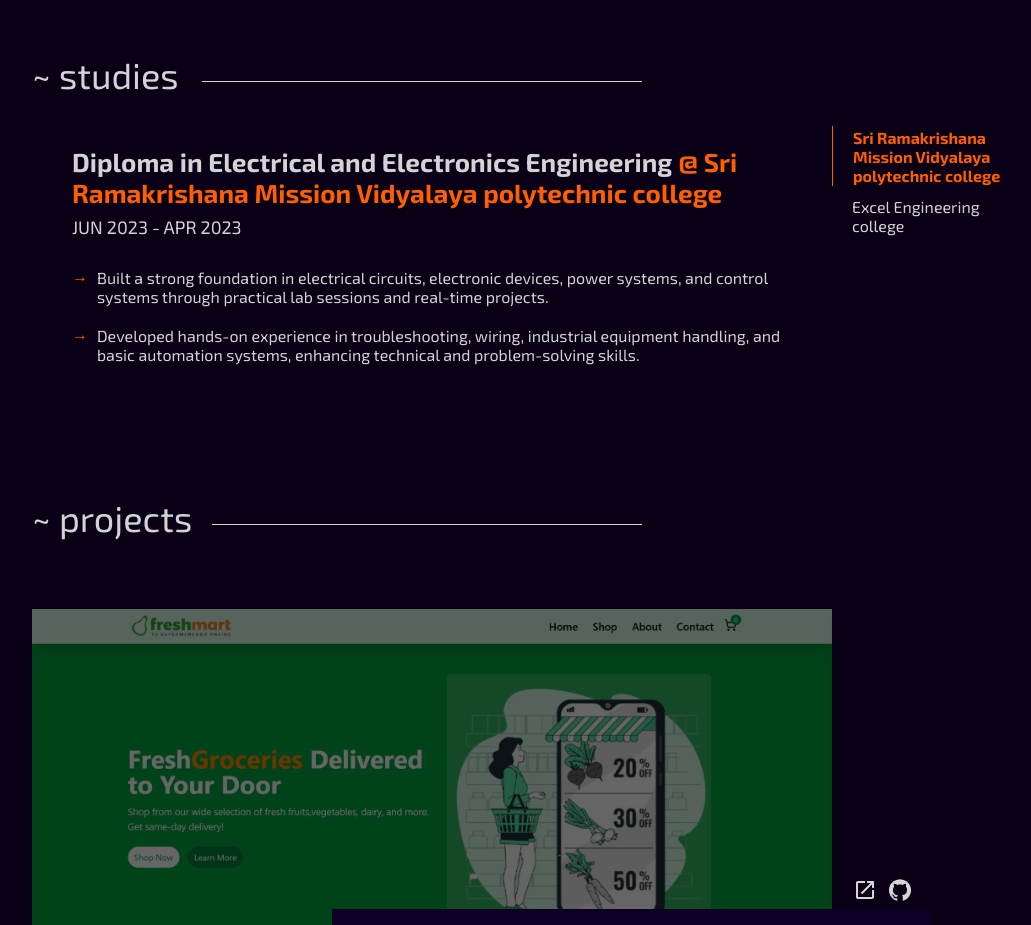
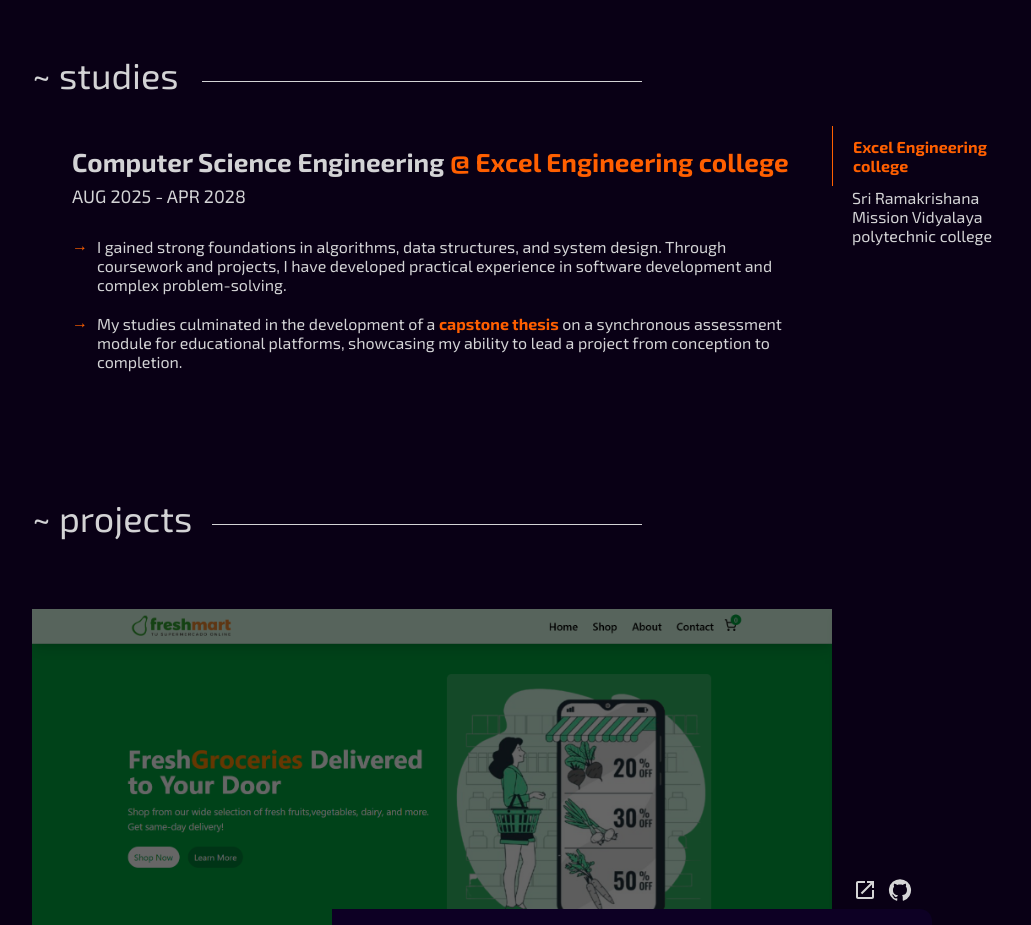
Before and after one commit to sanjaiarivu/V1_Portfolio, a React (Create React App) app: page / in a window 1280 px wide. Shown: the part 1900-2825 px from the top of the page, without its empty margins (108-1139 px from the left). Built offline with nearby package versions, Linux system fonts and the light colour scheme; the HTML template or start-up script is replaced by a standard one; a web font is replaced by a local one.

Commit message:
Added new photo

```diff
--- a/src/Studies.js
+++ b/src/Studies.js
@@ -4,15 +4,6 @@ import { useState } from "react"
 const Studies = () => {
 
     const defaultTexts = [
-        {
-            title: "Excel Engineering college",
-            role: "Computer Science Engineering",
-            date: 'AUG 2025 - APR 2028',
-            task: [
-                "I gained strong foundations in algorithms, data structures, and system design. Through coursework and projects, I have developed practical experience in software development and complex problem-solving.",
-                "My studies culminated in the development of a <a>capstone thesis</a> on a synchronous assessment module for educational platforms, showcasing my ability to lead a project from conception to completion. href=/thesis.pdf"
-            ]
-        },
         {
             title: "Sri Ramakrishana Mission Vidyalaya polytechnic college",
             role: "Diploma in Electrical and Electronics Engineering",
@@ -23,7 +14,17 @@ const Studies = () => {
 
             ],
 
+        },
+        {
+            title: "Excel Engineering college",
+            role: "Computer Science Engineering",
+            date: 'AUG 2025 - APR 2028',
+            task: [
+                "I gained strong foundations in algorithms, data structures, and system design. Through coursework and projects, I have developed practical experience in software development and complex problem-solving.",
+                "My studies culminated in the development of a <a>capstone thesis</a> on a synchronous assessment module for educational platforms, showcasing my ability to lead a project from conception to completion. href=/thesis.pdf"
+            ]
         }
+
     ]
         .reverse()
 
```
Also changed, not shown: src/assets/profile.png, src/assets/profiles.png (added).
